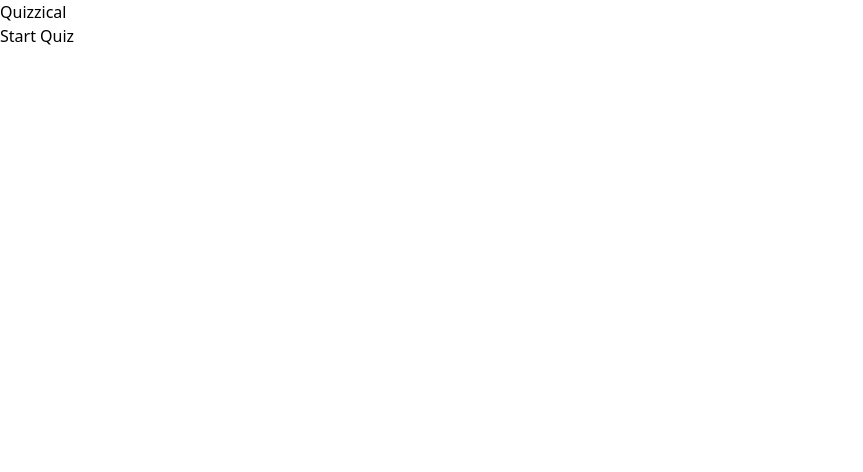
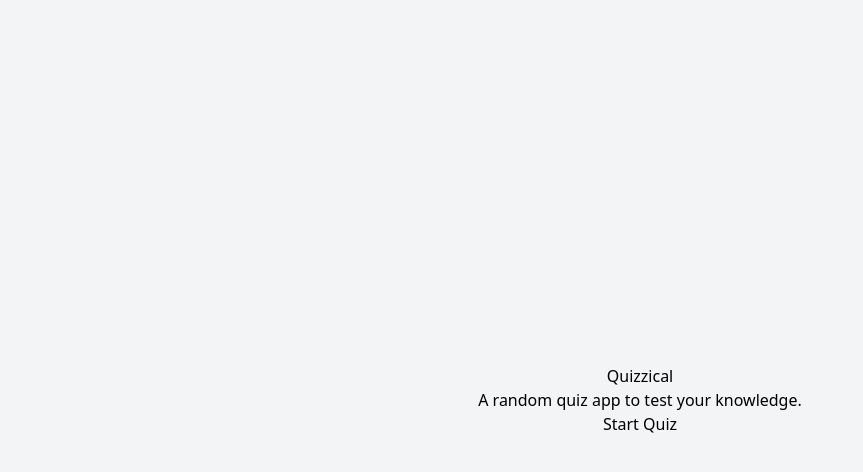
Before and after one commit to Timmydrax/quizzical-app, a React (Vite) app: page / in a window 1280 px wide. Shown: the top 472 px of the page, without its empty margins (0-863 px from the left). Built offline with nearby package versions, Linux system fonts and the light colour scheme.

Commit message:
CHORE: Project Init

```diff
--- a/src/App.jsx
+++ b/src/App.jsx
@@ -7,7 +7,7 @@ function App() {
 
   return (
     <>
-      <div>
+      <div className="min-h-screen flex items-center justify-center bg-gray-100 text-center">
         {!isQuizStarted ? (
           <StartScreen onStart={() => setIsQuizStarted(true)} />
         ) : (
--- a/src/components/StartScreen.jsx
+++ b/src/components/StartScreen.jsx
@@ -3,7 +3,7 @@ export default function StartScreen({ onStart }) {
     <>
       <div>
         <h1>Quizzical</h1>
-        <h2></h2>
+        <p>A random quiz app to test your knowledge.</p>
         <button onClick={onStart}>Start Quiz</button>
       </div>
     </>
```
Also changed, not shown: src/assets/images/intro-page.png (added).
